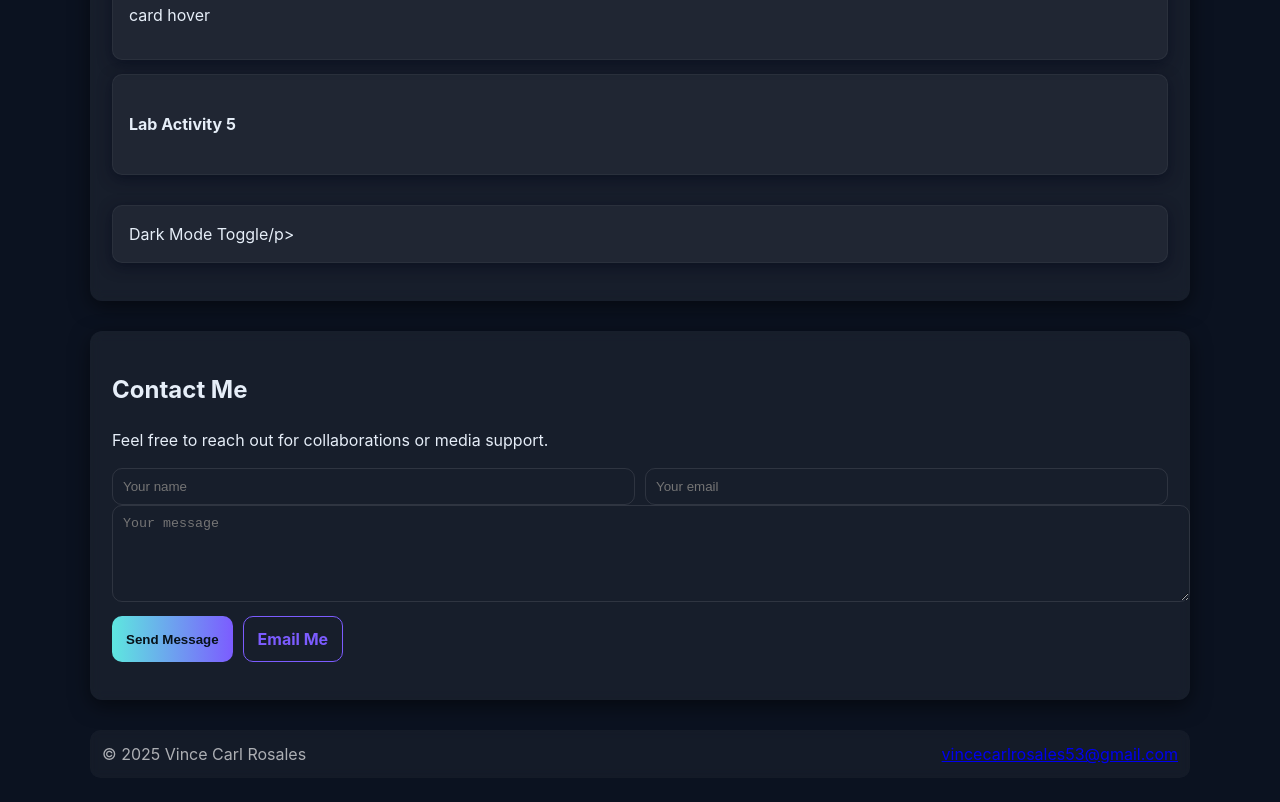
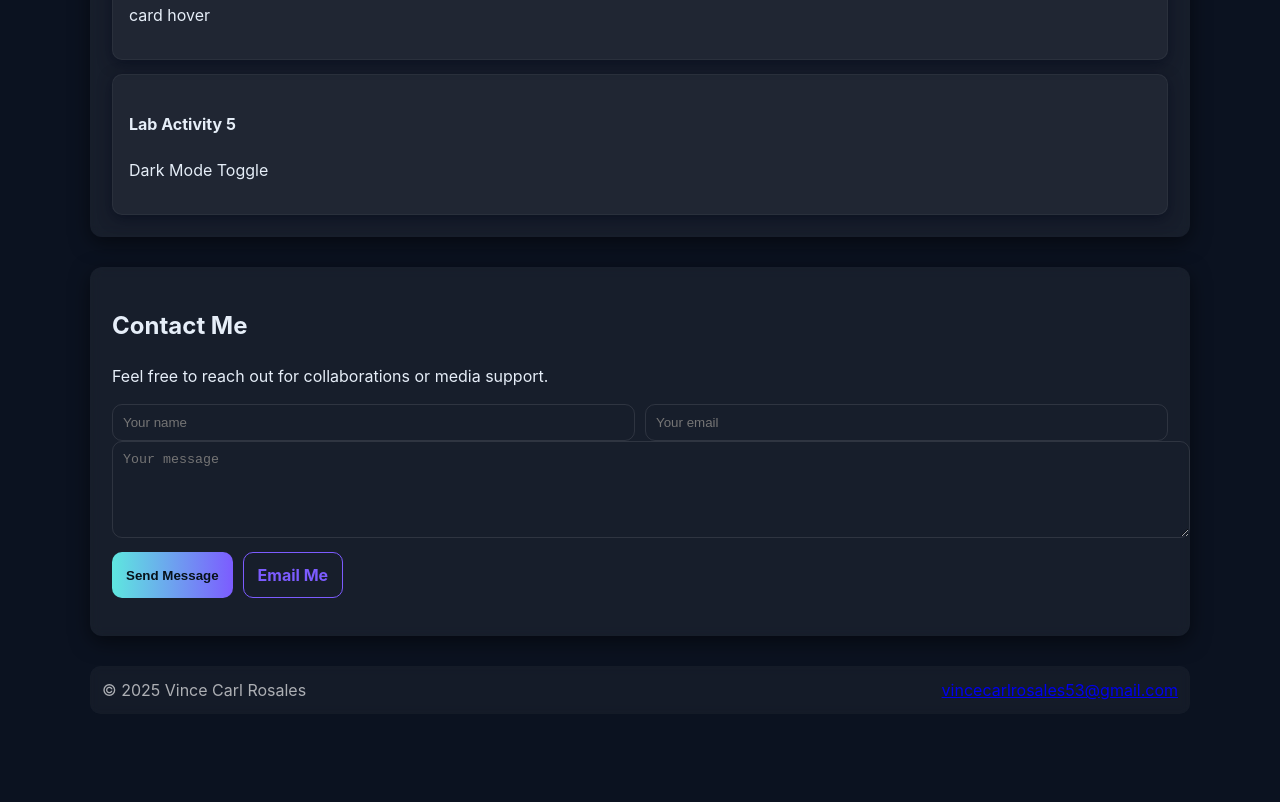
Before and after one commit to vincecarlrosales53-max/Vince-Carl-Rosales-for-portpolio, a plain HTML site: page index.html in a window 1280 px wide. Shown: the part 2834-3636 px from the top of the page. After the commit the page ends 3576 px from the top, so only its background shows below. Drawn offline with Linux system fonts and the light colour scheme.

Commit message:
Update index.html

```diff
--- a/index.html
+++ b/index.html
@@ -159,7 +159,7 @@
               <h4>Lab Activity 4</h4><p>card hover</p>
             </a>
             <a href="lab5.html" class="proj lab-card" target="_blank">
-              <h4>Lab Activity 5</h4><p>Dark Mode Toggle/p>
+              <h4>Lab Activity 5</h4><p>Dark Mode Toggle</p>
             </a>
           </div>
         </div>
```
